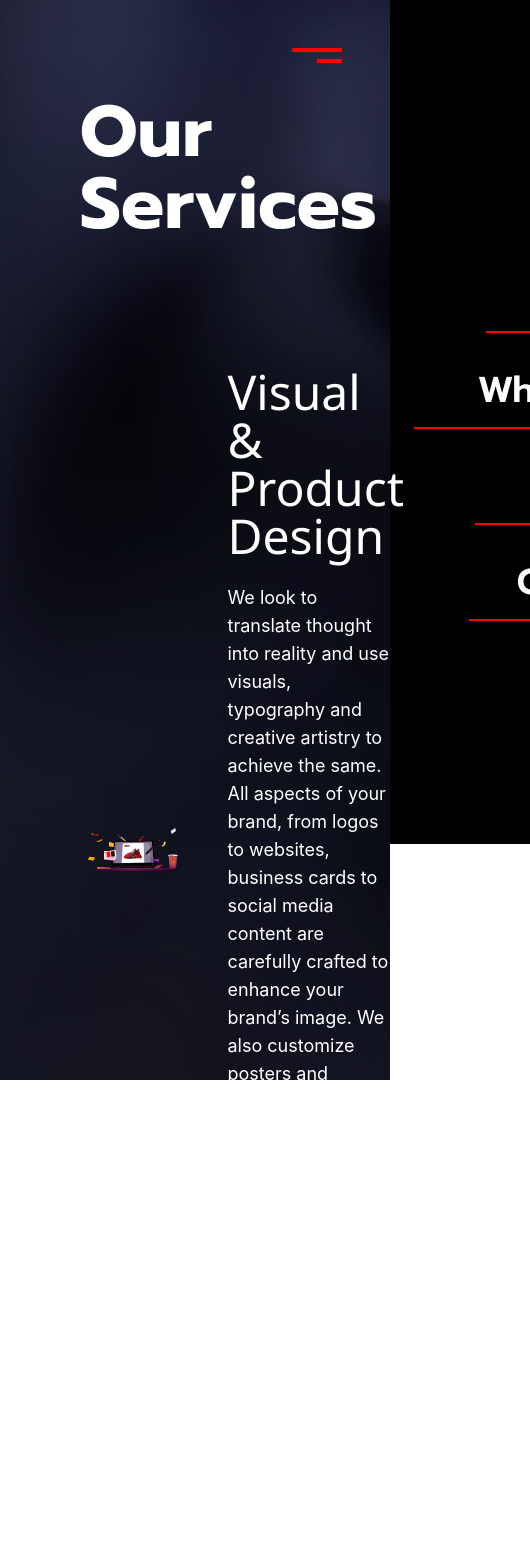
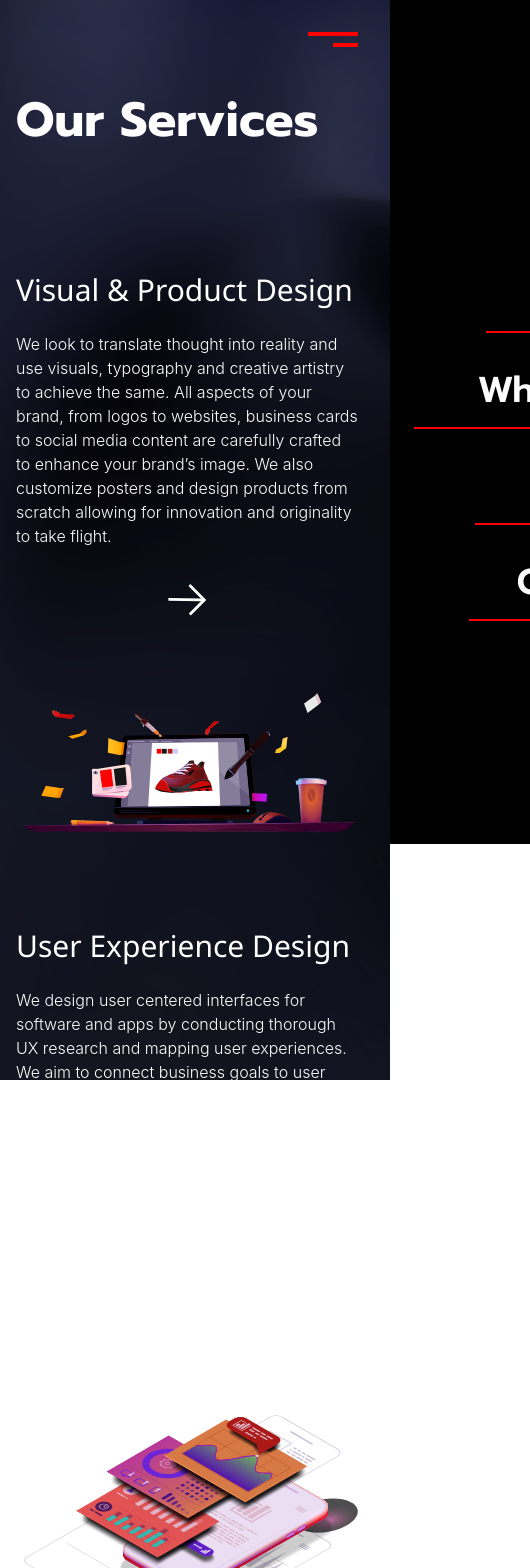
Before and after one commit to Beyond-Design-Studio/nextjs, a Next.js app: page /services in a window 390 px wide. Shown: the top 1568 px of the page, 530 px wide, since content can reach past the window. Built offline with nearby package versions, Linux system fonts and the light colour scheme.

Commit message:
serv resp

```diff
--- a/components/footer.jsx
+++ b/components/footer.jsx
@@ -34,7 +34,7 @@ const Footer = ({ moveSection }) => {
             <div className="hidden sm:block">
               <h2 className="text-4xl lg:text-5xl text-accent-color">Let's Talk</h2>
 
-              <div className="text-xl lg:text-4xl">
+              <div className="text-xl lg:text-3xl xl:text-4xl">
                 <p>beyonddesignstudio@gmail.com</p>
                 <p className="text-base lg:text-3xl">8217393998, 9176645022</p>
               </div>
--- a/components/nav.jsx
+++ b/components/nav.jsx
@@ -86,7 +86,7 @@ const Nav = ({ nav, toggleNav }) => {
         </Link>
 
 
-        <Link href="/team">
+        <Link href="/services">
           <a className="pb-7" onClick={() => {toggleNav(false)}}>
             <NavItem
               name={"What we do"}
--- a/components/team/dev.jsx
+++ b/components/team/dev.jsx
@@ -28,7 +28,7 @@ const Dev = () => {
           />
           <Quote
             author={"Dorthea Lange"}
-            quote={"The camera is a tool that teaches people to see without a camera."}
+            quote={"Linux is only free, if your time has no value."}
           />
           <Mem
             img="/team/alfred.png"
@@ -74,7 +74,7 @@ const Dev = () => {
           />
           <Quote
             author={"Dorthea Lange"}
-            quote={"The camera is a tool that teaches people to see without a camera."}
+            quote={"Without requirements or design, programming is the art of adding bugs to an empty text file."}
           />
         </Container>
       </div>
--- a/components/team/vpd.jsx
+++ b/components/team/vpd.jsx
@@ -26,7 +26,7 @@ const Vpd = () => {
               height: 40
             }}
           />
-          <Mem
+          {/* <Mem
             img="/team/ritul.png"
             name="Vanshika"
             desi="Digital Illustrator"
@@ -39,7 +39,7 @@ const Vpd = () => {
               width: 48,
               height: 28
             }}
-          />
+          /> */}
           <Mem
             img="/team/biratal.png"
             name="Biratal Wagle"
--- a/pages/_app.js
+++ b/pages/_app.js
@@ -7,7 +7,7 @@ function MyApp({ Component, pageProps }) {
   return (
     <div className="bg-bg-img bg-no-repeat bg-fixed">
 
-      <NavButton classes="p-12 sm:p-20 flex fixed justify-end right-0" />
+      <NavButton classes="p-8 sm:p-20 flex fixed justify-end right-0" />
 
       <Component {...pageProps} />
 
--- a/pages/services.jsx
+++ b/pages/services.jsx
@@ -1,4 +1,5 @@
 import React from "react";
+import styles from "../styles/misc.module.css";
 
 function ServDis() {
   const info = [
@@ -23,21 +24,21 @@ function ServDis() {
   ];
 
   return (
-    <div className="w-full z-20 -mb-52 relative">
+    <div className={`w-full relative ${styles.cont}`}>
       {info.map((item, index) => {
-        return index % 2 != 0 ? (
+        return (
           <div
-            key={index}
-            className="w-full flex items-center z-20 relative mb-24 space-x-10"
+            key={item.title}
+            className="w-11/12 flex flex-col lg:flex-row flex-wrap items-center justify-between relative mb-24 gap-16"
           >
-            <div className="w-6/12">
-              <div className="w-full">
-                <h1 className="font-productsans text-white font-medium text-5xl w-auto ml-28">
+            <div className="flex-1">
+
+                <h1 className="font-productsans text-white font-medium text-3xl sm:text-5xl">
                   {item.title}
                 </h1>
-              </div>
-              <div className="ml-28">
-                <p className="text-lg text-white mt-6 w-full">
+
+              <div className="">
+                <p className="text-base sm:text-lg font-light sm:font-normal text-white mt-6 w-full">
                   {item.description}
                 </p>
                 <svg
@@ -55,60 +56,29 @@ function ServDis() {
                 </svg>
               </div>
             </div>
-            <div className="w-5/12 max-h-96 mr-32">
+            <div className="flex-1">
               <img className="object-fill rounded-3xl" src={item.image} />
             </div>
           </div>
-        ) : (
-          <div
-            key={index}
-            className="w-full flex items-center z-20 relative mb-24 space-x-10"
-          >
-            <div className="w-5/12 ml-20 max-h-96">
-              <img className="object-fill rounded-3xl" src={item.image} />
-            </div>
-            <div className={"w-5/12" + (index == 2 ? " mt-36" : "")}>
-              <div className="w-full flex flex-col">
-                <h1 className="font-productsans text-white font-medium text-5xl">
-                  {item.title}
-                </h1>
-              </div>
-              <div>
-                <p className="text-lg text-white mt-6 w-full">
-                  {item.description}
-                </p>
-                <svg
-                  width="40"
-                  height="40"
-                  viewBox="0 0 54 54"
-                  fill="none"
-                  xmlns="http://www.w3.org/2000/svg"
-                  className="relative left-1/2 transform -translate-x-1/2 mt-8"
-                >
-                  <path
-                    d="M31.5371 5.37401L28.9208 7.99031L45.8355 24.905L1.84462 24.3185L1.89447 28.0573L45.8854 28.6438L29.4158 45.1134L32.1028 47.8004L53.0331 26.8701L31.5371 5.37401Z"
-                    fill="white"
-                  />
-                </svg>
-              </div>
-            </div>
-          </div>
-        );
+        )
       })}
-      <h1 className="w-full text-white text-5xl font-prompt font-light mt-52 text-center relative">
-        Allow us to Elevate your Brand
+
+      <div>
+        <h1 className="w-full text-white text-5xl font-prompt font-light mt-52 text-center relative">
+          Allow us to Elevate your Brand
       </h1>
-      <button className="bg-accent-color w-36 h-12 rounded-xl text-white focus:outline-none text-lg relative left-1/2 transform -translate-x-1/2 mt-10 mb-32">
-        Talk To Us
+        <button className="bg-accent-color w-36 h-12 rounded-xl text-white focus:outline-none text-lg relative left-1/2 transform -translate-x-1/2 mt-10 mb-32">
+          Talk To Us
       </button>
+      </div>
     </div>
   );
 }
 
 export default function Services() {
   return (
-    <div className="h-full">
-      <h1 className="w-full text-white text-7xl font-prompt font-bold pt-24 ml-20 mb-32">
+    <div className="min-h-screen w-full pl-4 md:pl-8 lg:pl-24">
+      <h1 className="text-white text-5xl sm:text-7xl font-prompt font-bold pt-24 mb-32">
         Our Services
       </h1>
       <ServDis />
--- a/pages/team.jsx
+++ b/pages/team.jsx
@@ -18,11 +18,11 @@ const Team = () => {
 
       <div className="flex h-full">
 
-        <div className="hidden md:block">
+        <div className="hidden xl:block">
           <Sidenav />
         </div>
 
-        <div className="p-3 md:p-0 ml-0 md:ml-64 mt-24 md:mt-24 w-full grid grid-cols-1 gap-32">
+        <div className="p-4 xl:p-0 ml-0 xl:ml-64 mt-24 xl:mt-24 w-full grid grid-cols-1 gap-32">
           <Lead />
           <Dev />
           <UiUx />
--- a/pages/work.jsx
+++ b/pages/work.jsx
@@ -102,7 +102,7 @@ function WorkDis() {
 
 export default function Work() {
   return (
-    <div className="h-full">
+    <div className="min-h-screen w-ful">
       <h1 className="w-full text-center text-white text-7xl font-prompt font-bold pt-14 relative z-10">
         Our Work
       </h1>
--- a/styles/misc.module.css
+++ b/styles/misc.module.css
@@ -1,3 +1,10 @@
 .text:hover {
   text-shadow: 0px 0px 19px #FFFDFD;
 }
+
+
+@media only screen and (min-width: 1024px) {
+  .cont div:nth-child(2n + 1) {
+    flex-direction: row-reverse;
+  }
+}
```
Also changed, not shown: components/team/misc.jsx (+8 -8 lines).
